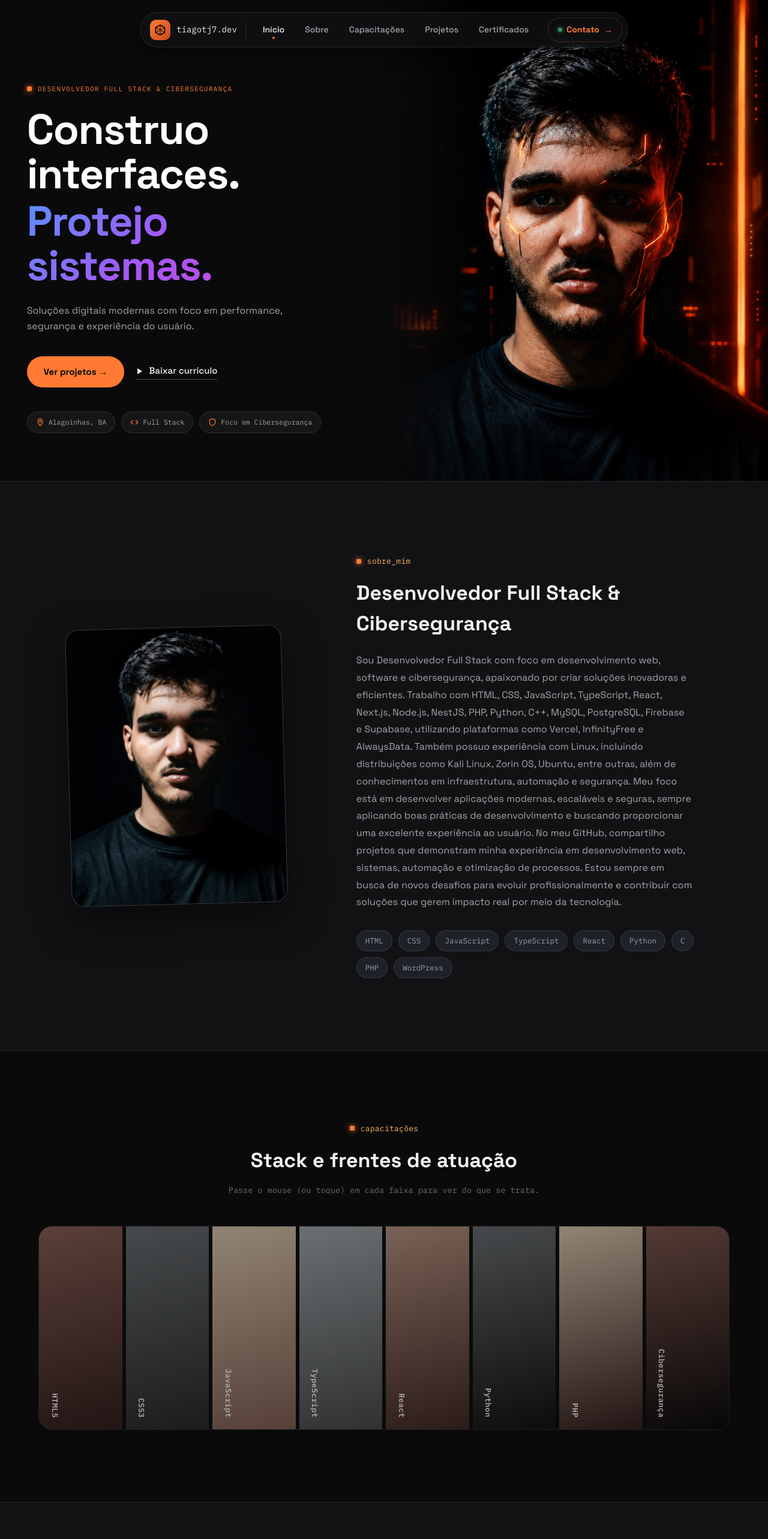
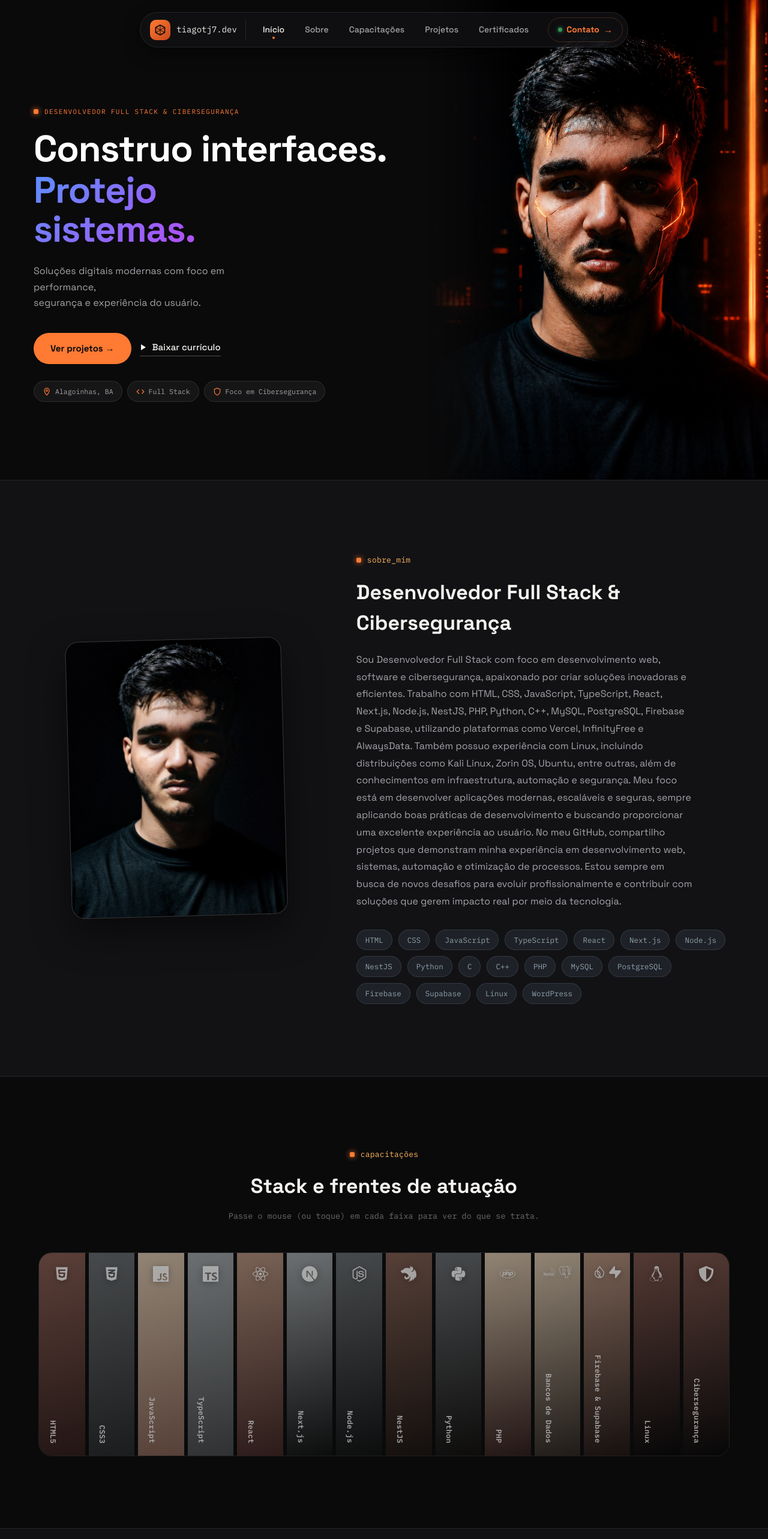
Before and after one commit to Tiagotj7/portifolio-tiagotj7dev, a Next.js app: page / in a window 1280 px wide. Shown: the top 2566 px of the page at 60% size. Built offline with nearby package versions, Linux system fonts and the light colour scheme.

Commit message:
Add react-icons dependency and update skills and capabilities with icons

```diff
--- a/package.json
+++ b/package.json
@@ -13,7 +13,8 @@
     "aos": "^2.3.4",
     "next": "^15.5.21",
     "react": "19.1.0",
-    "react-dom": "19.1.0"
+    "react-dom": "19.1.0",
+    "react-icons": "^5.7.0"
   },
   "devDependencies": {
     "@eslint/eslintrc": "^3",
--- a/src/app/globals.css
+++ b/src/app/globals.css
@@ -673,7 +673,7 @@ main.main-content {
 .gallery-item {
   position: relative;
   flex: 1;
-  min-width: 46px;
+  min-width: 40px;
   cursor: pointer;
   overflow: hidden;
   display: flex;
@@ -691,15 +691,42 @@ main.main-content {
   filter: saturate(1) brightness(1);
 }
 
+.gallery-item-icon {
+  position: absolute;
+  top: 22px;
+  left: 50%;
+  transform: translateX(-50%);
+  display: flex;
+  align-items: center;
+  justify-content: center;
+  gap: 8px;
+  color: rgba(255, 255, 255, 0.88);
+  font-size: 26px;
+  filter: drop-shadow(0 2px 6px rgba(0, 0, 0, 0.35));
+  transition: opacity 0.3s ease, transform 0.35s ease;
+  pointer-events: none;
+}
+
+.gallery-item:hover .gallery-item-icon,
+.gallery-item:focus-visible .gallery-item-icon {
+  opacity: 0;
+  transform: translateX(-50%) translateY(-10px);
+}
+
+.gallery-item-icon:has(svg + svg) {
+  font-size: 20px;
+  gap: 6px;
+}
+
 .gallery-item-label {
   writing-mode: vertical-rl;
   text-orientation: mixed;
   font-family: var(--font-mono);
   font-weight: 600;
-  font-size: 13px;
-  letter-spacing: 0.03em;
+  font-size: 12.5px;
+  letter-spacing: 0.02em;
   color: rgba(255, 255, 255, 0.92);
-  padding: 0 0 0 16px;
+  padding: 0 0 0 14px;
   white-space: nowrap;
   transition: opacity 0.25s ease;
 }
@@ -813,6 +840,16 @@ main.main-content {
 .project-category-dark {
   color: var(--accent-soft);
   background: var(--accent-dim);
+}
+
+.project-icon {
+  position: absolute;
+  top: 50%;
+  left: 50%;
+  transform: translate(-50%, -50%);
+  font-size: 84px;
+  color: rgba(255, 255, 255, 0.16);
+  pointer-events: none;
 }
 
 .project-title {
@@ -1230,6 +1267,8 @@ main.main-content {
   .gallery-strip { flex-direction: column; height: auto; }
   .gallery-item { min-height: 56px; padding: 0 20px; align-items: center; }
   .gallery-item:hover, .gallery-item:focus-visible { flex: 3.4; }
+  .gallery-item-icon { position: static; transform: none; font-size: 20px; margin-right: 14px; }
+  .gallery-item:hover .gallery-item-icon, .gallery-item:focus-visible .gallery-item-icon { opacity: 1; transform: none; }
   .gallery-item-label { writing-mode: horizontal-tb; padding: 0; }
   .gallery-item-detail { flex-direction: row; align-items: center; justify-content: space-between; background: linear-gradient(90deg, transparent 10%, rgba(0,0,0,0.55)); }
   .gallery-item-detail p { max-width: 60%; }
@@ -1363,8 +1402,9 @@ main.main-content {
 
 .hero-v2 {
   display: grid;
-  grid-template-columns: 1fr 1fr;
+  grid-template-columns: 1.12fr 0.88fr;
   min-height: 100vh;
+  min-height: 100svh;
   max-height: 900px;
   position: relative;
   overflow: hidden;
@@ -1376,9 +1416,10 @@ main.main-content {
   display: flex;
   flex-direction: column;
   justify-content: center;
-  padding: 140px 60px 80px 7%;
+  padding: clamp(96px, 15vh, 140px) clamp(28px, 4.5vw, 60px) clamp(48px, 9vh, 80px) clamp(28px, 6vw, 110px);
   position: relative;
   z-index: 2;
+  min-width: 0;
 }
 
 .hero-eyebrow-v2 {
@@ -1406,11 +1447,13 @@ main.main-content {
 .hero-title-v2 {
   font-family: var(--font-display);
   font-weight: 700;
-  font-size: clamp(42px, 5.5vw, 76px);
+  font-size: clamp(38px, 4.8vw, 72px);
   line-height: 1.06;
   letter-spacing: -0.02em;
   margin-bottom: 24px;
   color: #fff;
+  overflow-wrap: break-word;
+  word-break: break-word;
 }
 
 .hero-title-line {
@@ -1561,6 +1604,45 @@ main.main-content {
   box-shadow: 0 0 6px var(--accent);
 }
 
+/* Responsive: notebooks / telas médias (2 colunas, mas mais compactas) */
+@media (max-width: 1366px) and (min-width: 901px) {
+  .hero-v2-text {
+    padding: clamp(88px, 13vh, 120px) 32px clamp(40px, 7vh, 64px) clamp(24px, 5vw, 56px);
+  }
+
+  .hero-desc-v2 {
+    max-width: 380px;
+  }
+
+  .hero-cta-v2 {
+    gap: 14px;
+    margin-bottom: 28px;
+  }
+
+  .hero-badges-v2 {
+    gap: 8px;
+  }
+
+  .hero-v2-line {
+    right: 24px;
+  }
+
+  .hero-v2-dots {
+    right: 12px;
+  }
+}
+
+@media (max-width: 1100px) and (min-width: 901px) {
+  .hero-v2 {
+    grid-template-columns: 1.05fr 0.95fr;
+  }
+
+  .nav-links a {
+    padding: 8px 12px;
+    font-size: 13.5px;
+  }
+}
+
 /* Responsive: em mobile vira coluna única */
 @media (max-width: 900px) {
   .hero-v2 {
@@ -1570,13 +1652,15 @@ main.main-content {
   }
 
   .hero-v2-image {
-    height: 50vh;
+    height: 46vh;
+    height: 46svh;
     order: -1;
   }
 
   .hero-v2-img-wrap {
     position: relative;
-    height: 50vh;
+    height: 46vh;
+    height: 46svh;
   }
 
   .hero-v2-photo {
@@ -1619,4 +1703,33 @@ main.main-content {
     font-size: 10.5px;
     padding: 7px 11px;
   }
-}
+
+  .hero-desc-v2 {
+    max-width: 100%;
+  }
+}
+
+@media (max-width: 420px) {
+  .hero-v2-text {
+    padding: 32px 6% 48px;
+  }
+
+  .hero-cta-v2 {
+    flex-direction: column;
+    align-items: flex-start;
+    gap: 16px;
+  }
+
+  .btn-primary-v2 {
+    justify-content: center;
+    width: 100%;
+  }
+
+  .hero-title-v2 {
+    font-size: clamp(32px, 10vw, 44px);
+  }
+
+  .hero-desc-v2 {
+    font-size: 15px;
+  }
+}
--- a/src/app/page.tsx
+++ b/src/app/page.tsx
@@ -11,6 +11,13 @@ import linklogo from './assets/link_dev.png';
 import instalogo from './assets/insta_logo_dev.png';
 import heroPortrait from './assets/hero-portrait.png';
 import aboutPortrait from './assets/about-portrait.jpg';
+import type { IconType } from 'react-icons';
+import {
+  FaHtml5, FaCss3Alt, FaReact, FaNodeJs, FaPython, FaPhp, FaLinux, FaShieldAlt, FaWordpress, FaBug,
+} from 'react-icons/fa';
+import {
+  SiJavascript, SiTypescript, SiNextdotjs, SiNestjs, SiMysql, SiPostgresql, SiFirebase, SiSupabase,
+} from 'react-icons/si';
 
 // CONFIGURAÇÃO DO EMAILJS - SUBSTITUA PELOS SEUS DADOS
 const EMAILJS_CONFIG = {
@@ -32,23 +39,32 @@ const CERTS = [
   { text: 'Formação DIO.me', tag: '// bootcamp' },
 ];
 
-const SKILLS = ['HTML', 'CSS', 'JavaScript', 'TypeScript', 'React', 'Python', 'C', 'PHP', 'WordPress'];
+const SKILLS = [
+  'HTML', 'CSS', 'JavaScript', 'TypeScript', 'React', 'Next.js', 'Node.js', 'NestJS',
+  'Python', 'C', 'C++', 'PHP', 'MySQL', 'PostgreSQL', 'Firebase', 'Supabase', 'Linux', 'WordPress',
+];
 
 // Efeito "galeria expansiva" — inspirado no modelo de galeria CSS que você mandou
-const CAPACITACOES = [
-  { name: 'HTML5', desc: 'Estrutura semântica e acessível para a web.', from: '#e2431c', to: '#5c130c' },
-  { name: 'CSS3', desc: 'Layout, animações e responsividade.', from: '#5b6b78', to: '#23292e' },
-  { name: 'JavaScript', desc: 'Interatividade e lógica no front-end.', from: '#ffb65c', to: '#c9491c' },
-  { name: 'TypeScript', desc: 'Tipagem estática para código mais seguro.', from: '#8fa1ad', to: '#3d474e' },
-  { name: 'React', desc: 'Interfaces componentizadas e reativas.', from: '#ff7a33', to: '#7a1710' },
-  { name: 'Python', desc: 'Automação, scripts e back-end.', from: '#5b6b78', to: '#17110c' },
-  { name: 'PHP', desc: 'Back-end e integração com WordPress.', from: '#ffb65c', to: '#5c130c' },
-  { name: 'Cibersegurança', desc: 'Pentest, hardening e boas práticas.', from: '#d43c1a', to: '#0a0a0b' },
+const CAPACITACOES: { name: string; desc: string; from: string; to: string; icon: IconType; icon2?: IconType }[] = [
+  { name: 'HTML5', desc: 'Estrutura semântica e acessível para a web.', from: '#e2431c', to: '#5c130c', icon: FaHtml5 },
+  { name: 'CSS3', desc: 'Layout, animações e responsividade.', from: '#5b6b78', to: '#23292e', icon: FaCss3Alt },
+  { name: 'JavaScript', desc: 'Interatividade e lógica no front-end.', from: '#ffb65c', to: '#c9491c', icon: SiJavascript },
+  { name: 'TypeScript', desc: 'Tipagem estática para código mais seguro.', from: '#8fa1ad', to: '#3d474e', icon: SiTypescript },
+  { name: 'React', desc: 'Interfaces componentizadas e reativas.', from: '#ff7a33', to: '#7a1710', icon: FaReact },
+  { name: 'Next.js', desc: 'Aplicações React com SSR, rotas e performance.', from: '#8fa1ad', to: '#101316', icon: SiNextdotjs },
+  { name: 'Node.js', desc: 'APIs e serviços back-end em JavaScript.', from: '#5b6b78', to: '#101316', icon: FaNodeJs },
+  { name: 'NestJS', desc: 'Back-end estruturado e escalável em TypeScript.', from: '#c9491c', to: '#2a1208', icon: SiNestjs },
+  { name: 'Python', desc: 'Automação, scripts e back-end.', from: '#5b6b78', to: '#17110c', icon: FaPython },
+  { name: 'PHP', desc: 'Back-end e integração com WordPress.', from: '#ffb65c', to: '#5c130c', icon: FaPhp },
+  { name: 'Bancos de Dados', desc: 'Modelagem e consultas com MySQL e PostgreSQL.', from: '#ffb65c', to: '#3d2410', icon: SiMysql, icon2: SiPostgresql },
+  { name: 'Firebase & Supabase', desc: 'Backend as a service, auth e banco em nuvem.', from: '#ff7a33', to: '#3a1208', icon: SiFirebase, icon2: SiSupabase },
+  { name: 'Linux', desc: 'Administração, automação e hardening de servidores.', from: '#d43c1a', to: '#0a0a0b', icon: FaLinux },
+  { name: 'Cibersegurança', desc: 'Pentest, hardening e boas práticas.', from: '#d43c1a', to: '#0a0a0b', icon: FaShieldAlt },
 ];
 
 // Efeito "flip card" — inspirado no modelo de card CSS que você mandou.
 // Substitua pelos seus projetos reais (título, descrição, stack e link).
-const PROJETOS = [
+const PROJETOS: { title: string; category: string; desc: string; stack: string[]; link: string; from: string; to: string; icon: IconType }[] = [
   {
     title: 'Portfólio Pessoal',
     category: 'Front-end · Next.js',
@@ -56,6 +72,7 @@ const PROJETOS = [
     stack: ['Next.js', 'TypeScript', 'CSS'],
     link: 'https://github.com/Tiagotj7/',
     from: '#ff7a33', to: '#7a1710',
+    icon: SiNextdotjs,
   },
   {
     title: 'Painel de Gestão',
@@ -64,6 +81,7 @@ const PROJETOS = [
     stack: ['React', 'JavaScript', 'API REST'],
     link: 'https://github.com/Tiagotj7/',
     from: '#5b6b78', to: '#23292e',
+    icon: FaReact,
   },
   {
     title: 'Landing Page Institucional',
@@ -72,6 +90,7 @@ const PROJETOS = [
     stack: ['WordPress', 'PHP', 'CSS'],
     link: 'https://github.com/Tiagotj7/',
     from: '#8fa1ad', to: '#3d474e',
+    icon: FaWordpress,
   },
   {
     title: 'Ferramenta de Pentest',
@@ -80,6 +99,7 @@ const PROJETOS = [
     stack: ['Python', 'Linux', 'Segurança'],
     link: 'https://github.com/Tiagotj7/',
     from: '#ffb65c', to: '#d43c1a',
+    icon: FaBug,
   },
 ];
 
@@ -258,20 +278,28 @@ export default function Home() {
           <p className='section-lead'>Passe o mouse (ou toque) em cada faixa para ver do que se trata.</p>
 
           <div className='gallery-strip' data-aos="fade-up">
-            {CAPACITACOES.map((item) => (
+            {CAPACITACOES.map((item) => {
+              const Icon = item.icon;
+              const Icon2 = item.icon2;
+              return (
                 <div
                   className='gallery-item'
                   key={item.name}
                   style={{ ['--item-from' as string]: item.from, ['--item-to' as string]: item.to }}
                   tabIndex={0}
                 >
+                  <span className='gallery-item-icon'>
+                    <Icon />
+                    {Icon2 && <Icon2 />}
+                  </span>
                   <span className='gallery-item-label'>{item.name}</span>
                   <div className='gallery-item-detail'>
                     <strong>{item.name}</strong>
                     <p>{item.desc}</p>
                   </div>
                 </div>
-            ))}
+              );
+            })}
           </div>
         </div>
       </section>
@@ -292,6 +320,7 @@ export default function Home() {
                     style={{ background: `linear-gradient(155deg, ${proj.from}, ${proj.to})` }}
                   >
                     <span className='project-category'>{proj.category}</span>
+                    <proj.icon className='project-icon' />
                     <div>
                       <h3 className='project-title'>{proj.title}</h3>
                       <span className='project-hint'>toque para ver detalhes →</span>
```
Also changed, not shown: 1 other file (tests, documents, lock files or other folders). Lines whose indentation alone changed are shown as unchanged.
